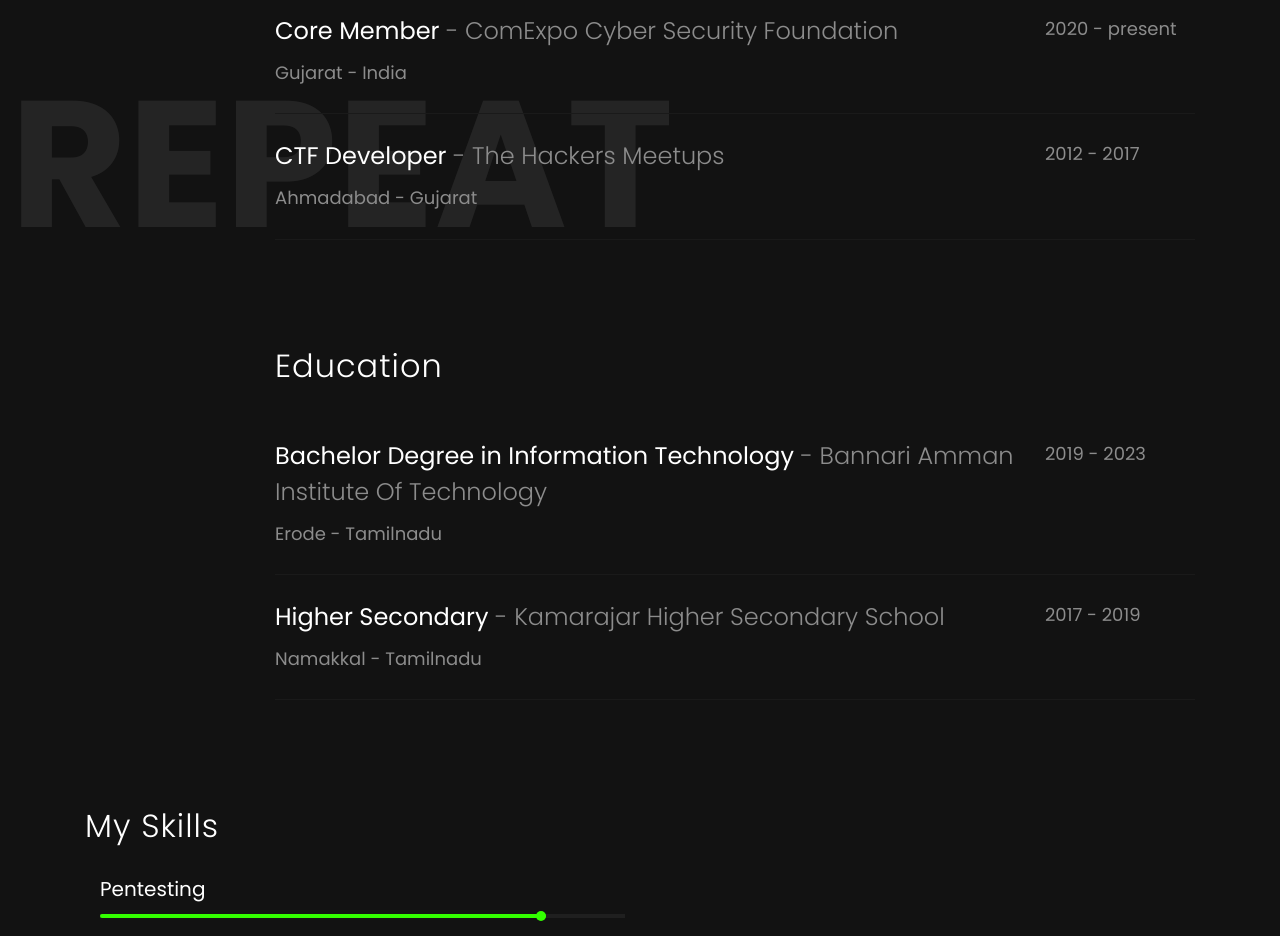
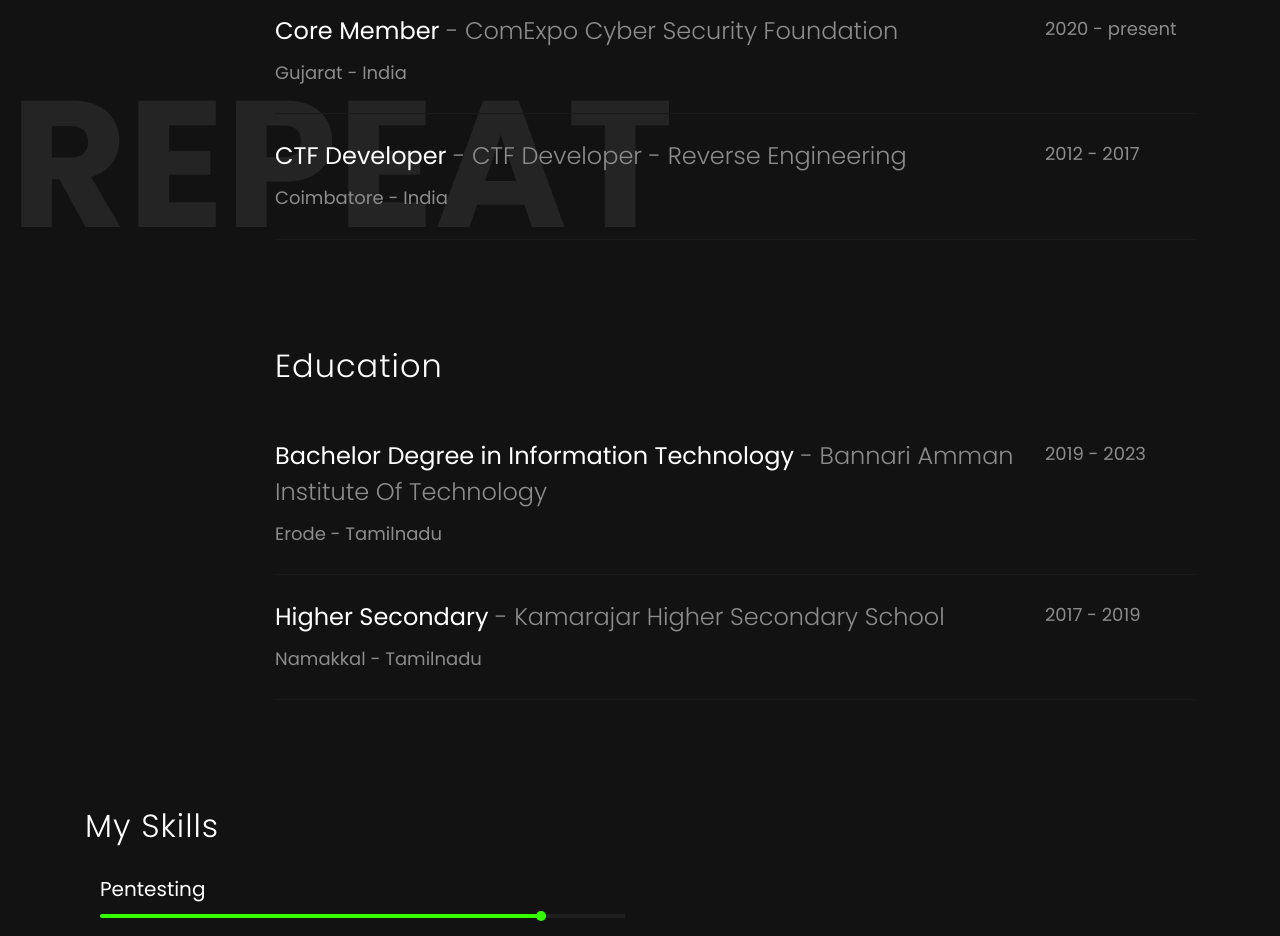
Before and after one commit to arhaxor21/arhaxor21.github.io, a plain HTML site: page about.html in a window 1280 px wide. Shown: the part 1640-2576 px from the top of the page. Drawn offline with Linux system fonts and the light colour scheme; files whose address does not match are found by name.

Commit message:
Update about.html

```diff
--- a/about.html
+++ b/about.html
@@ -156,8 +156,8 @@
 
                 <div class="exp-wrap py-4">
                   <div class="desc">
-                    <h4>CTF Developer <span> - The Hackers Meetups</span> </h4>
-                    <p class="location">Ahmadabad - Gujarat</p>
+                    <h4>CTF Developer <span> - CTF Developer - Reverse Engineering</span> </h4>
+                    <p class="location">Coimbatore - India</p>
                   </div>
                   <div class="year">
                     <p>2012 - 2017</p>
```
